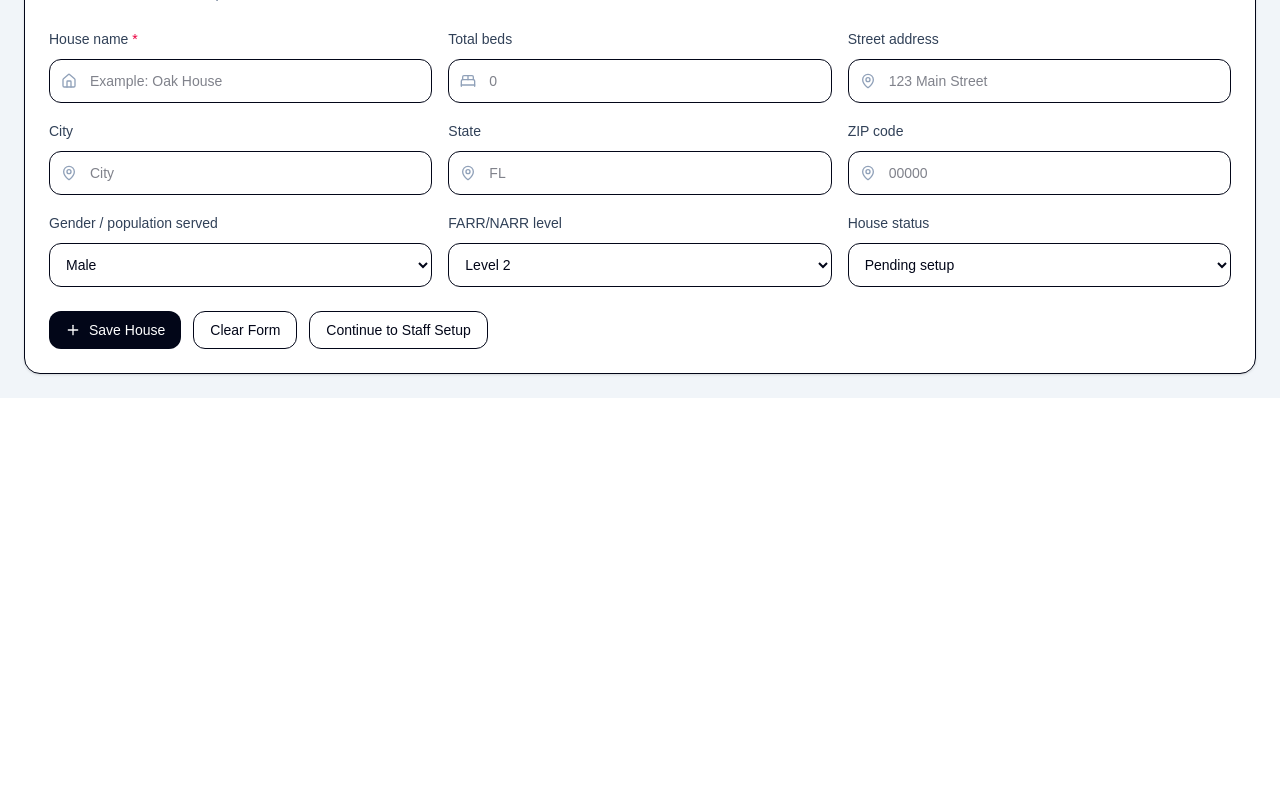
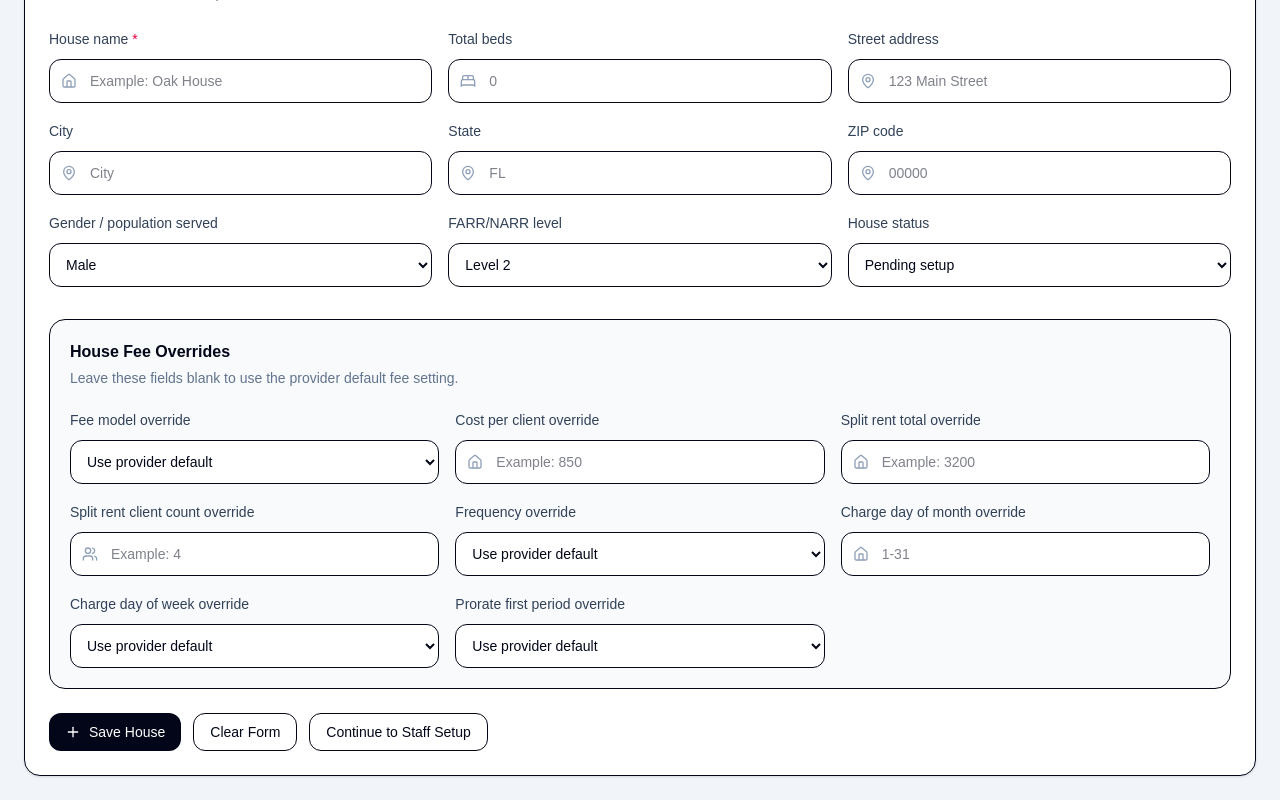
Before and after one commit to RBooth10/halfway-portal, a Next.js app: page /houses in a window 1280 px wide. Shown: the part 1016-1816 px from the top of the page. Before the commit the page ends 1414 px from the top, so only its background shows below. Built offline with nearby package versions, Linux system fonts and the light colour scheme.

Commit message:
Add house-level program fee overrides

```diff
--- a/app/houses/page.tsx
+++ b/app/houses/page.tsx
@@ -31,6 +31,14 @@ type HouseForm = {
   farr_level: string;
   total_beds: string;
   status: string;
+  program_fee_model_override: string;
+  cost_per_client_override: string;
+  split_rent_total_amount_override: string;
+  split_rent_client_count_override: string;
+  program_fee_frequency_override: string;
+  program_fee_charge_day_of_month_override: string;
+  program_fee_charge_day_of_week_override: string;
+  prorate_first_period_override: string;
 };
 
 type HouseRow = {
@@ -44,6 +52,14 @@ type HouseRow = {
   farr_level: string | null;
   total_beds: number;
   status: string;
+  program_fee_model_override: string | null;
+  cost_per_client_override: number | null;
+  split_rent_total_amount_override: number | null;
+  split_rent_client_count_override: number | null;
+  program_fee_frequency_override: string | null;
+  program_fee_charge_day_of_month_override: number | null;
+  program_fee_charge_day_of_week_override: string | null;
+  prorate_first_period_override: boolean | null;
 };
 
 const initialForm: HouseForm = {
@@ -56,6 +72,14 @@ const initialForm: HouseForm = {
   farr_level: "Level 2",
   total_beds: "",
   status: "pending_setup",
+  program_fee_model_override: "",
+  cost_per_client_override: "",
+  split_rent_total_amount_override: "",
+  split_rent_client_count_override: "",
+  program_fee_frequency_override: "",
+  program_fee_charge_day_of_month_override: "",
+  program_fee_charge_day_of_week_override: "",
+  prorate_first_period_override: "",
 };
 
 
@@ -204,6 +228,15 @@ export default function HousesPage() {
       farr_level: house.farr_level ?? "Level 2",
       total_beds: String(house.total_beds ?? ""),
       status: house.status ?? "pending_setup",
+      program_fee_model_override: house.program_fee_model_override ?? "",
+      cost_per_client_override: house.cost_per_client_override == null ? "" : String(house.cost_per_client_override),
+      split_rent_total_amount_override: house.split_rent_total_amount_override == null ? "" : String(house.split_rent_total_amount_override),
+      split_rent_client_count_override: house.split_rent_client_count_override == null ? "" : String(house.split_rent_client_count_override),
+      program_fee_frequency_override: house.program_fee_frequency_override ?? "",
+      program_fee_charge_day_of_month_override: house.program_fee_charge_day_of_month_override == null ? "" : String(house.program_fee_charge_day_of_month_override),
+      program_fee_charge_day_of_week_override: house.program_fee_charge_day_of_week_override ?? "",
+      prorate_first_period_override:
+        house.prorate_first_period_override == null ? "" : String(house.prorate_first_period_override),
     });
     setMessage(`Editing ${house.name}. Update the form and click Save Changes.`);
     setError("");
@@ -285,6 +318,43 @@ export default function HousesPage() {
       return;
     }
 
+    function optionalNumber(value: string, label: string) {
+      if (!value.trim()) return null;
+
+      const parsedValue = Number(value);
+
+      if (Number.isNaN(parsedValue) || parsedValue < 0) {
+        throw new Error(`${label} must be zero or greater.`);
+      }
+
+      return parsedValue;
+    }
+
+    let costPerClientOverride: number | null = null;
+    let splitRentTotalAmountOverride: number | null = null;
+    let splitRentClientCountOverride: number | null = null;
+    let programFeeChargeDayOfMonthOverride: number | null = null;
+
+    try {
+      costPerClientOverride = optionalNumber(form.cost_per_client_override, "Cost per client override");
+      splitRentTotalAmountOverride = optionalNumber(form.split_rent_total_amount_override, "Split rent total override");
+      splitRentClientCountOverride = optionalNumber(form.split_rent_client_count_override, "Split rent client count override");
+      programFeeChargeDayOfMonthOverride = optionalNumber(form.program_fee_charge_day_of_month_override, "Charge day of month override");
+    } catch (validationError) {
+      setSaving(false);
+      setError(validationError instanceof Error ? validationError.message : "Check the house fee override fields.");
+      return;
+    }
+
+    if (
+      programFeeChargeDayOfMonthOverride !== null &&
+      (programFeeChargeDayOfMonthOverride < 1 || programFeeChargeDayOfMonthOverride > 31)
+    ) {
+      setSaving(false);
+      setError("Charge day of month override must be between 1 and 31.");
+      return;
+    }
+
     const housePayload = {
       provider_id: providerId,
       name: form.name.trim(),
@@ -296,6 +366,17 @@ export default function HousesPage() {
       farr_level: form.farr_level,
       total_beds: totalBeds,
       status: form.status,
+      program_fee_model_override: form.program_fee_model_override || null,
+      cost_per_client_override: costPerClientOverride,
+      split_rent_total_amount_override: splitRentTotalAmountOverride,
+      split_rent_client_count_override: splitRentClientCountOverride,
+      program_fee_frequency_override: form.program_fee_frequency_override || null,
+      program_fee_charge_day_of_month_override: programFeeChargeDayOfMonthOverride,
+      program_fee_charge_day_of_week_override: form.program_fee_charge_day_of_week_override || null,
+      prorate_first_period_override:
+        form.prorate_first_period_override === ""
+          ? null
+          : form.prorate_first_period_override === "true",
     };
 
     try {
@@ -629,6 +710,112 @@ export default function HousesPage() {
               </label>
             </div>
 
+            <div className="mt-8 rounded-2xl border bg-slate-50 p-5">
+              <div>
+                <h3 className="text-base font-semibold text-slate-950">House Fee Overrides</h3>
+                <p className="mt-1 text-sm text-slate-500">
+                  Leave these fields blank to use the provider default fee setting.
+                </p>
+              </div>
+
+              <div className="mt-5 grid gap-4 md:grid-cols-2 xl:grid-cols-3">
+                <label className="block">
+                  <span className="text-sm font-medium text-slate-700">Fee model override</span>
+                  <select
+                    value={form.program_fee_model_override}
+                    onChange={(event) => updateField("program_fee_model_override", event.target.value)}
+                    className="mt-2 h-11 w-full rounded-xl border bg-white px-3 text-sm outline-none ring-slate-900/10 focus:ring-4"
+                  >
+                    <option value="">Use provider default</option>
+                    <option value="cost_per_client">Cost per client</option>
+                    <option value="split_rent">Split rent</option>
+                  </select>
+                </label>
+
+                <Field
+                  label="Cost per client override"
+                  placeholder="Example: 850"
+                  icon={Home}
+                  type="number"
+                  value={form.cost_per_client_override}
+                  onChange={(value) => updateField("cost_per_client_override", value)}
+                />
+
+                <Field
+                  label="Split rent total override"
+                  placeholder="Example: 3200"
+                  icon={Home}
+                  type="number"
+                  value={form.split_rent_total_amount_override}
+                  onChange={(value) => updateField("split_rent_total_amount_override", value)}
+                />
+
+                <Field
+                  label="Split rent client count override"
+                  placeholder="Example: 4"
+                  icon={Users}
+                  type="number"
+                  value={form.split_rent_client_count_override}
+                  onChange={(value) => updateField("split_rent_client_count_override", value)}
+                />
+
+                <label className="block">
+                  <span className="text-sm font-medium text-slate-700">Frequency override</span>
+                  <select
+                    value={form.program_fee_frequency_override}
+                    onChange={(event) => updateField("program_fee_frequency_override", event.target.value)}
+                    className="mt-2 h-11 w-full rounded-xl border bg-white px-3 text-sm outline-none ring-slate-900/10 focus:ring-4"
+                  >
+                    <option value="">Use provider default</option>
+                    <option value="daily">Daily</option>
+                    <option value="weekly">Weekly</option>
+                    <option value="biweekly">Biweekly</option>
+                    <option value="monthly">Monthly</option>
+                  </select>
+                </label>
+
+                <Field
+                  label="Charge day of month override"
+                  placeholder="1-31"
+                  icon={Home}
+                  type="number"
+                  value={form.program_fee_charge_day_of_month_override}
+                  onChange={(value) => updateField("program_fee_charge_day_of_month_override", value)}
+                />
+
+                <label className="block">
+                  <span className="text-sm font-medium text-slate-700">Charge day of week override</span>
+                  <select
+                    value={form.program_fee_charge_day_of_week_override}
+                    onChange={(event) => updateField("program_fee_charge_day_of_week_override", event.target.value)}
+                    className="mt-2 h-11 w-full rounded-xl border bg-white px-3 text-sm outline-none ring-slate-900/10 focus:ring-4"
+                  >
+                    <option value="">Use provider default</option>
+                    <option>Monday</option>
+                    <option>Tuesday</option>
+                    <option>Wednesday</option>
+                    <option>Thursday</option>
+                    <option>Friday</option>
+                    <option>Saturday</option>
+                    <option>Sunday</option>
+                  </select>
+                </label>
+
+                <label className="block">
+                  <span className="text-sm font-medium text-slate-700">Prorate first period override</span>
+                  <select
+                    value={form.prorate_first_period_override}
+                    onChange={(event) => updateField("prorate_first_period_override", event.target.value)}
+                    className="mt-2 h-11 w-full rounded-xl border bg-white px-3 text-sm outline-none ring-slate-900/10 focus:ring-4"
+                  >
+                    <option value="">Use provider default</option>
+                    <option value="true">Yes</option>
+                    <option value="false">No</option>
+                  </select>
+                </label>
+              </div>
+            </div>
+
             <div className="mt-6 flex flex-wrap gap-3">
               <button
                 type="button"
```
Also changed, not shown: 2 other files (tests, documents, lock files or other folders).
